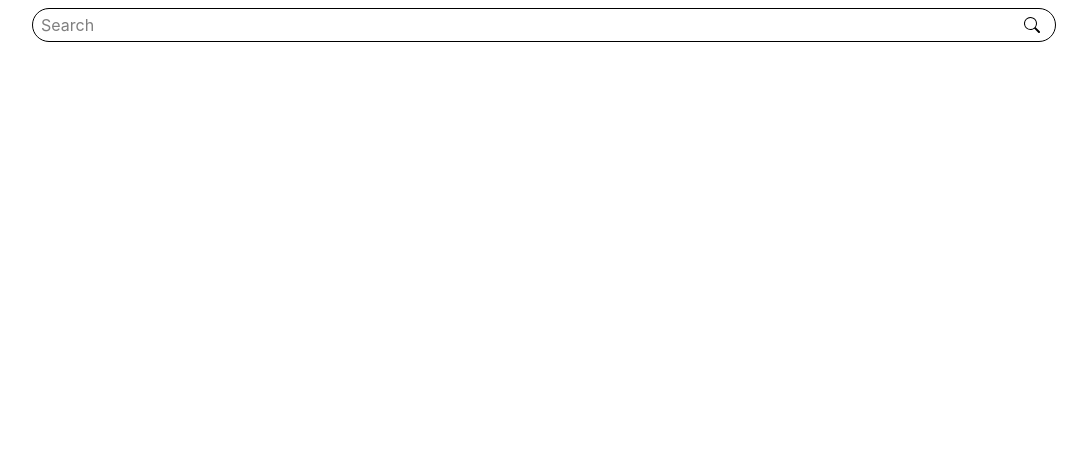
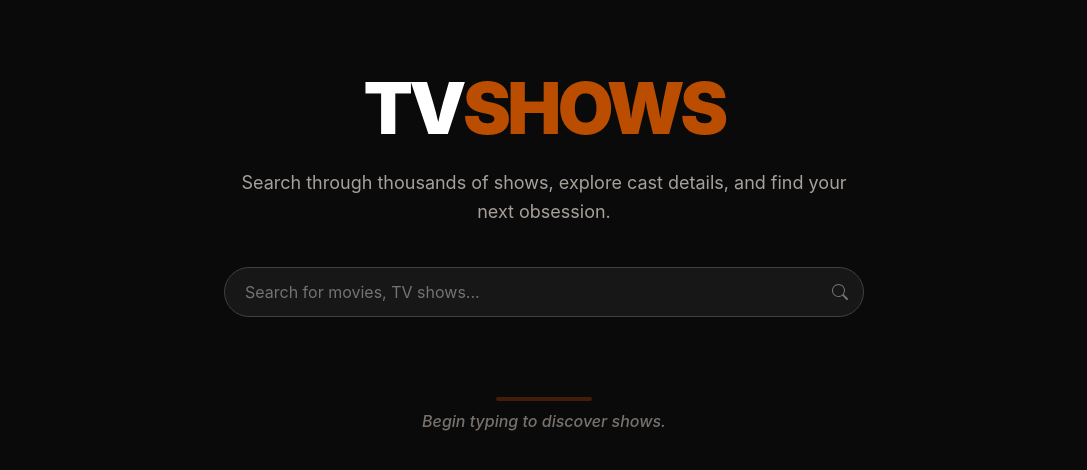
Before and after one commit to lakshgupta8/CodeYogi-TV-Shows-Application, a React (Vite) app: page / in a window 1280 px wide. Shown: the top 470 px of the page, without its empty margins (96-1183 px from the left). Built offline with nearby package versions, Linux system fonts and the light colour scheme.

Commit message:
CSS update

```diff
--- a/src/App.tsx
+++ b/src/App.tsx
@@ -4,11 +4,13 @@ import ShowListPage from "./Pages/ShowsListPage";
 
 function App() {
   return (
-    <div className="mx-auto max-w-5xl">
-      <Routes>
-        <Route path="/" element={<ShowListPage />} />
-        <Route path="show/:showId" element={<ShowDetailPage />} />
-      </Routes>
+    <div className="bg-neutral-950 min-h-screen text-stone-300 pb-10">
+      <div className="mx-auto max-w-5xl px-4 py-6 text-stone-200">
+        <Routes>
+          <Route path="/" element={<ShowListPage />} />
+          <Route path="show/:showId" element={<ShowDetailPage />} />
+        </Routes>
+      </div>
     </div>
   );
 }
--- a/src/Components/CastCard.tsx
+++ b/src/Components/CastCard.tsx
@@ -8,9 +8,9 @@ const CastCard = ({
   name: string;
 }) => {
   return (
-    <div className="p-1 m-1">
-      <img className="w-28 rounded-sm" src={avatarLink} alt="" />
-      <p className="text-gray-500 font-semibold">{name}</p>
+    <div className="flex flex-col items-center bg-neutral-900 border border-neutral-800 rounded-lg p-3 m-2 shadow-lg w-28 hover:scale-105 transition-transform duration-300">
+      <img className="w-20 h-20 rounded-full object-cover mb-3" src={avatarLink} alt={name} />
+      <p className="text-stone-300 font-medium text-sm text-center leading-tight">{name}</p>
     </div>
   );
 };
--- a/src/Components/GenrePill.tsx
+++ b/src/Components/GenrePill.tsx
@@ -1,7 +1,11 @@
 import { memo } from "react";
 
 const GenrePill = ({ name }: { name: string }) => {
-  return <p className="font-semibold">{name}</p>;
+  return (
+    <span className="px-3 py-1 bg-stone-900 border border-stone-700 text-stone-300 text-sm font-medium rounded-full lowercase tracking-wider">
+      {name}
+    </span>
+  );
 };
 
 export default memo(GenrePill);
--- a/src/Components/LoadingSpinner.tsx
+++ b/src/Components/LoadingSpinner.tsx
@@ -1,7 +1,7 @@
 import { ImSpinner } from "react-icons/im";
 
 const LoadingSpinner = ({ className }: { className?: string }) => {
-  return <ImSpinner className={`animate-spin ${className}`} />;
+  return <ImSpinner className={`animate-spin ${className} text-white`} />;
 };
 
 export default LoadingSpinner;
--- a/src/Components/SearchBar.tsx
+++ b/src/Components/SearchBar.tsx
@@ -5,13 +5,13 @@ type SearchBarProps = InputHTMLAttributes<HTMLInputElement>
 
 const SearchBar: FC<SearchBarProps> = (props) => {
   return (
-    <div className="relative">
-      <input className="px-2 py-1 border border-black rounded-full w-full"
+    <div className="relative w-full">
+      <input className="px-5 py-3 bg-neutral-900 border border-neutral-700 rounded-full w-full text-stone-200 placeholder-neutral-500 focus:outline-none focus:border-amber-700 focus:ring-1 focus:ring-amber-700 transition"
         type="text"
-        placeholder="Search"
+        placeholder="Search for movies, TV shows..."
         {...props}
       />
-      <BsSearch className="top-1/2 right-4 absolute -translate-y-1/2" />
+      <BsSearch className="top-1/2 right-4 absolute -translate-y-1/2 text-neutral-500" />
     </div>
   );
 }
--- a/src/Components/ShowCard.tsx
+++ b/src/Components/ShowCard.tsx
@@ -11,20 +11,22 @@ const placeholderImage = "https://images.unsplash.com/photo-1560169897-fc0cdbdfa
 
 const ShowCard: FC<ShowCardProps> = ({ show }) => {
   return (
-    <div className="shadow-md m-1 p-2 rounded-md max-w-xs">
+    <div className="bg-neutral-900 border border-neutral-800 shadow-xl m-1 rounded-xl w-full max-w-xs overflow-hidden hover:scale-105 transition-transform duration-300 flex flex-col h-full">
       <img
         src={show.image?.medium || placeholderImage}
         alt={show.name}
-        className="rounded-t-md w-full h-72 object-center object-contain"
+        className="w-full h-80 object-cover border-b border-neutral-800"
       />
-      <div className="flex flex-col justify-between space-y-8 p-6">
+      <div className="flex flex-col flex-1 justify-between p-5 space-y-4">
         <div className="space-y-2">
-          <h2 className="font-semibold tracking-wide texts-3xl">{show.name}</h2>
-          {parse(show.summary || "")}
+          <h2 className="font-bold text-xl text-stone-100 line-clamp-1" title={show.name}>{show.name}</h2>
+          <div className="text-stone-400 text-sm line-clamp-3 prose prose-invert">
+            {parse(show.summary || "No summary available")}
+          </div>
         </div>
         <Link
           to={`/show/${show.id}`}
-          className="flex justify-center items-center p-3 rounded-md w-full font-semibold tracking-wide"
+          className="flex justify-center items-center py-2.5 px-4 bg-amber-900 hover:bg-amber-800 text-amber-50 rounded-lg w-full font-semibold tracking-wide transition-colors"
         >
           View Details
         </Link>
--- a/src/Pages/ShowDetailsPage.tsx
+++ b/src/Pages/ShowDetailsPage.tsx
@@ -9,6 +9,7 @@ import CastCard from "../Components/CastCard";
 import GenrePill from "../Components/GenrePill";
 import withRouter, { type WithRouterProps } from "../HOCs/withRouter";
 import type { Show } from "../Models/shows";
+import LoadingSpinner from "../Components/LoadingSpinner";
 
 type ShowDetailPageProps = {
   show: Show;
@@ -27,37 +28,50 @@ const ShowDetailPage: FC<ShowDetailPageProps> = ({
   }, [showId]);
 
   if (!show) {
-    return <div>Loading...</div>;
+    return <LoadingSpinner className="mx-auto" />;
   }
 
   return (
-    <div className="mt-2">
-      <button className="bg-gray-700 px-4 py-2 rounded-md text-white">
-        <Link to="/">Back</Link>
-      </button>
-      <h2 className="font-semibold text-4xl tracking-wide">{show.name}</h2>
-      <div className="flex space-x-3 bg-gray-300 my-2 p-2 rounded-sm">
-        {show.genres.map((genre) => (
-          <GenrePill name={genre} key={genre} />
-        ))}
+    <div className="flex flex-col space-y-8 mt-6 pb-10 animate-fade-in">
+      <div>
+        <button className="flex items-center bg-neutral-800 hover:bg-neutral-700 px-4 py-2 border border-neutral-700 rounded-lg font-semibold text-stone-300 text-sm tracking-wide transition-colors">
+          <Link to="/" className="flex items-center gap-2">
+            <span>&larr;</span> Back to Results
+          </Link>
+        </button>
       </div>
-      <div className="flex mt-2">
+
+      <div className="flex md:flex-row flex-col items-start gap-8">
         <img
           src={show.image?.medium || "https://images.unsplash.com/photo-1440404653325-ab127d49abc1?q=80&w=1170&auto=format&fit=crop&ixlib=rb-4.1.0&ixid=M3wxMjA3fDB8MHxwaG90by1wYWdlfHx8fGVufDB8fHx8fA%3D%3D"}
-          alt=""
-          className="rounded-t-md w-[210px] h-[295px] object-center object-cover"
+          alt={show.name}
+          className="shadow-2xl mx-auto md:mx-0 border border-neutral-800 rounded-xl w-full max-w-[280px] h-auto object-cover"
         />
-        <div className="ml-2">
-          <div>{parse(show.summary || "")}</div>
-          <p className="mt-2 px-2 py-1 border border-gray-700 rounded-md max-w-max font-bold text-lg">
-            Rating: <span className="text-gray-700">{show.rating.average}/10</span>
-          </p>
+
+        <div className="flex flex-col flex-1 space-y-6">
+          <div className="space-y-4">
+            <h2 className="font-extrabold text-white text-4xl tracking-tight">{show.name}</h2>
+
+            <div className="flex flex-wrap gap-2">
+              {show.genres.map((genre) => (
+                <GenrePill name={genre} key={genre} />
+              ))}
+            </div>
+
+            <p className="inline-flex items-center gap-2 bg-amber-900 shadow-sm px-3 py-1 border border-amber-800 rounded-md font-bold text-amber-100">
+              <span>★</span> {show.rating.average ? `${show.rating.average} / 10` : 'N/A'}
+            </p>
+          </div>
+
+          <div className="prose-invert max-w-none text-stone-300 prose-a:text-amber-500 text-lg leading-relaxed prose">
+            {parse(show.summary || "No summary available.")}
+          </div>
         </div>
       </div>
 
-      <div className="mt-2">
-        <h4 className="font-semibold text-2xl tracking-wide">Cast</h4>
-        <div className="flex flex-wrap">
+      <div className="pt-8 border-neutral-800 border-t">
+        <h4 className="mb-6 font-bold text-stone-100 text-2xl tracking-wide">Top Cast</h4>
+        <div className="flex flex-wrap justify-center sm:justify-start gap-4">
           <CastCard
             avatarLink="https://static.tvmaze.com/uploads/images/medium_portrait/218/545468.jpg"
             name="Henry Cavill"
--- a/src/Pages/ShowsListPage.tsx
+++ b/src/Pages/ShowsListPage.tsx
@@ -19,16 +19,38 @@ const ShowListPage: FC<ShowListPageProps> = ({
   queryChange
 }) => {
   return (
-    <div className="mt-2">
+    <div className="flex flex-col space-y-10 mt-4 min-h-[60vh]">
+      <div className="flex flex-col items-center space-y-6 pt-8 text-center">
+        <h1 className="font-black text-white text-5xl sm:text-7xl tracking-tighter">
+          TV<span className="text-amber-700">SHOWS</span>
+        </h1>
+        <p className="px-4 max-w-2xl text-stone-400 text-lg leading-relaxed">
+          Search through thousands of shows, explore cast details,
+          and find your next obsession.
+        </p>
+      </div>
+
+      <div className="flex justify-center mx-auto px-4 w-full max-w-2xl">
         <SearchBar
           onChange={(e) => queryChange(e.target.value)}
           value={query}
         />
-      <div className="flex flex-wrap justify-center">
+      </div>
+
+      {shows.length === 0 ? (
+        <div className="flex flex-col justify-center items-center space-y-4 pt-10">
+          <div className="bg-amber-900/50 mb-2 rounded-full w-16 md:w-24 h-1"></div>
+          <p className="font-medium text-stone-500 italic">
+            {query.length > 0 ? "No shows found matching your query..." : "Begin typing to discover shows."}
+          </p>
+        </div>
+      ) : (
+        <div className="justify-items-center gap-8 grid grid-cols-1 sm:grid-cols-2 md:grid-cols-3 lg:grid-cols-4 px-4 animate-fade-in">
           {shows.map((show) => (
             <ShowCard key={show.id} show={show} />
           ))}
         </div>
+      )}
     </div>
   );
 }
```
Lines whose indentation alone changed are shown as unchanged.
